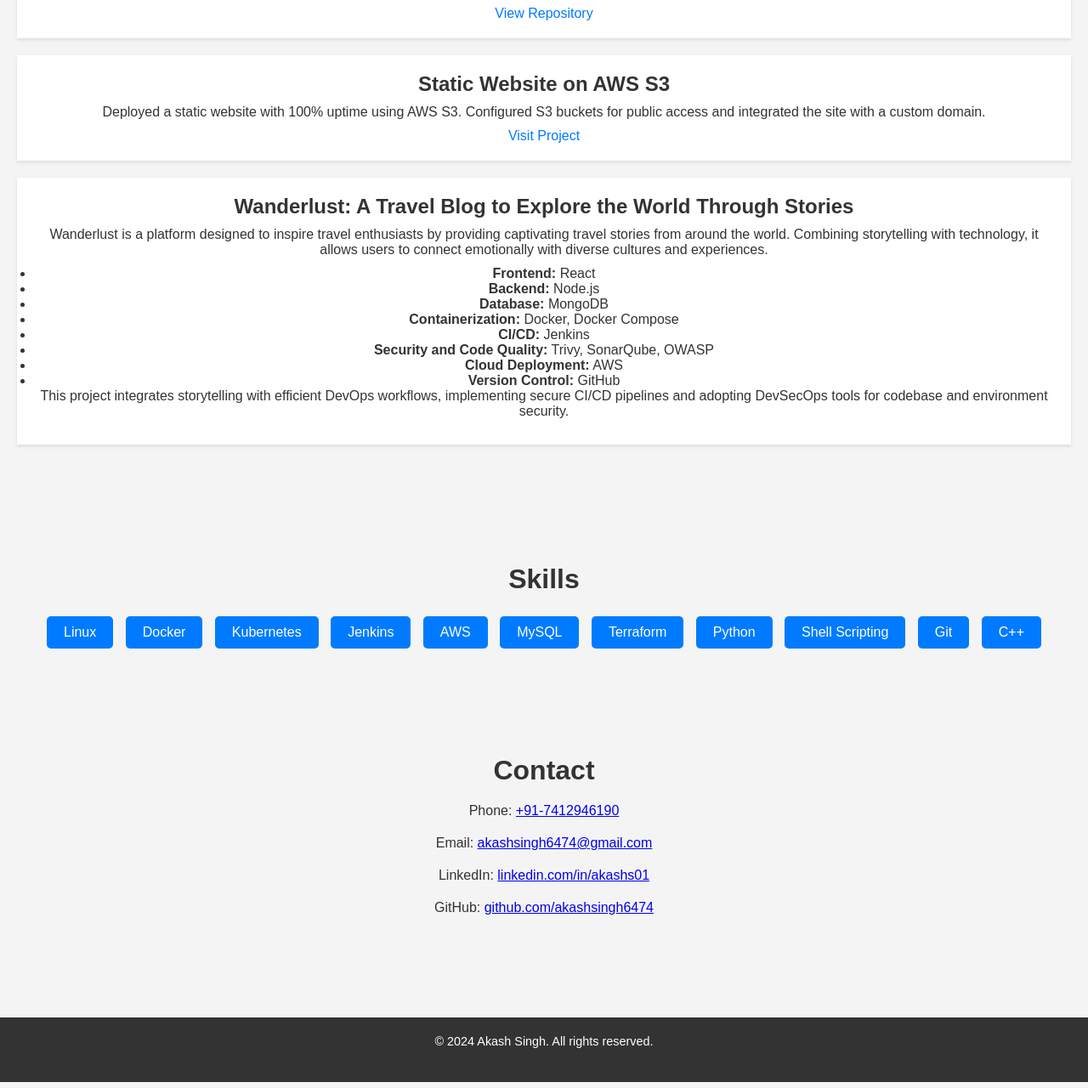
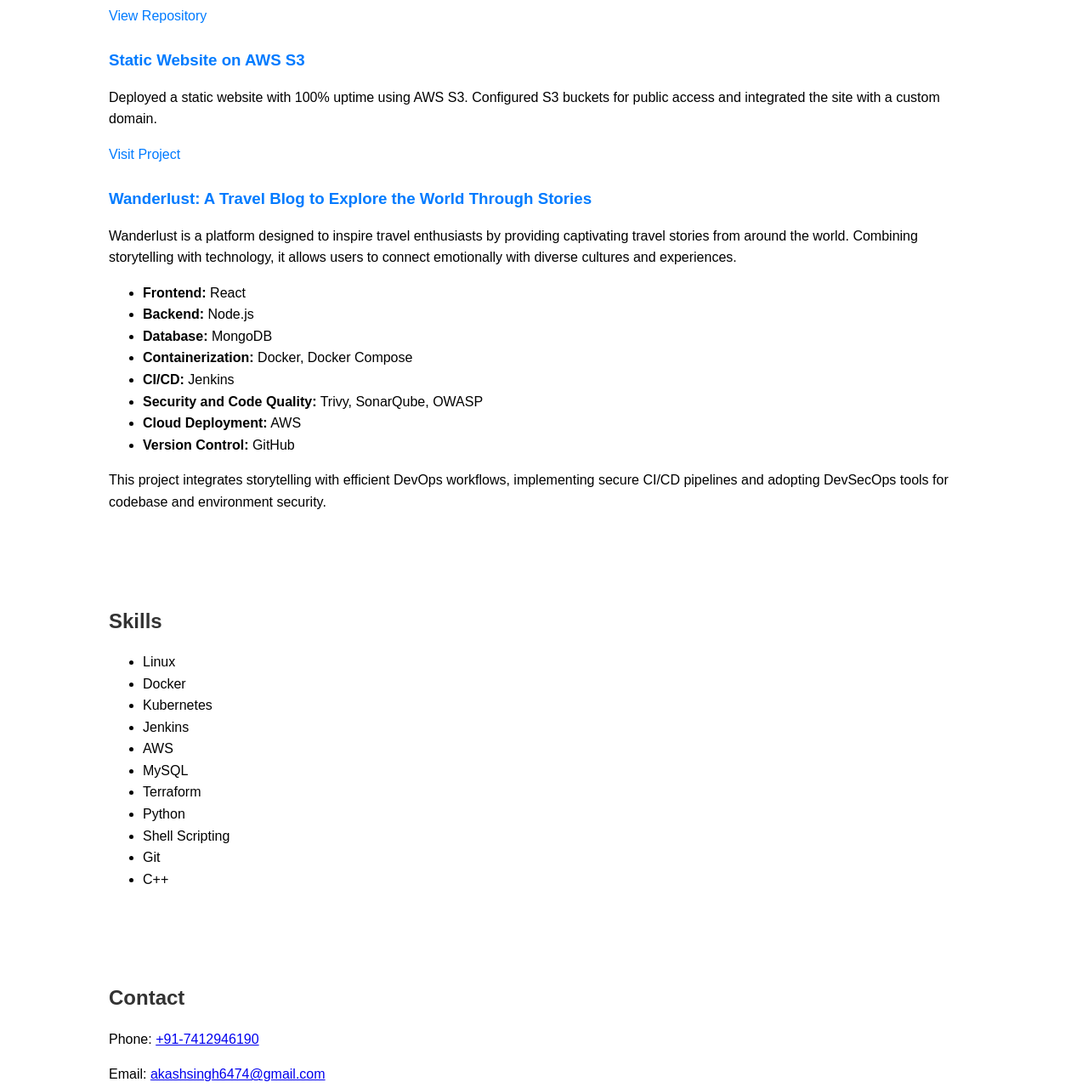
Before and after one commit to akashsingh6474/portfolio, a plain HTML site: page index.html in a window 1280 px wide. Shown: the part 802-2082 px from the top of the page at 85% size. Drawn offline with Linux system fonts and the light colour scheme.

Commit message:
Update style.css

```diff
--- a/style.css
+++ b/style.css
@@ -1,34 +1,30 @@
-* {
+body {
+    font-family: Arial, sans-serif;
+    line-height: 1.6;
     margin: 0;
     padding: 0;
-    box-sizing: border-box;
-}
-
-body {
-    font-family: Arial, sans-serif;
-    background-color: #f4f4f4;
-    color: #333;
 }
 
 header {
-    background-color: #333;
+    background: #333;
     color: #fff;
-    padding: 20px 0;
+    padding: 1rem 0;
     text-align: center;
 }
 
 header h1 {
-    margin-bottom: 10px;
+    margin: 0;
     font-size: 2.5rem;
 }
 
 header p {
     font-size: 1.2rem;
+    margin: 0.5rem 0;
 }
 
 nav ul {
     list-style: none;
-    margin: 20px 0;
+    padding: 0;
 }
 
 nav ul li {
@@ -39,39 +35,30 @@ nav ul li {
 nav ul li a {
     color: #fff;
     text-decoration: none;
-    font-size: 1rem;
 }
 
 .section {
-    padding: 60px 20px;
-    text-align: center;
+    padding: 2rem 0;
+}
+
+.container {
+    width: 80%;
+    margin: auto;
+    overflow: hidden;
 }
 
 h2 {
-    font-size: 2rem;
-    margin-bottom: 20px;
+    margin-bottom: 1rem;
+    color: #333;
 }
 
-p {
-    font-size: 1rem;
-    margin-bottom: 20px;
-}
-
-.project {
-    background-color: #fff;
-    padding: 20px;
-    margin: 20px 0;
-    box-shadow: 0 2px 4px rgba(0, 0, 0, 0.1);
+.project, .skills-list {
+    margin-bottom: 1.5rem;
 }
 
 .project h3 {
-    margin-bottom: 10px;
-    font-size: 1.5rem;
-}
-
-.project p {
-    font-size: 1rem;
-    margin-bottom: 10px;
+    margin-bottom: 0.5rem;
+    color: #007BFF;
 }
 
 .project a {
@@ -79,28 +66,9 @@ p {
     text-decoration: none;
 }
 
-.skills-list {
-    list-style: none;
-    padding: 0;
+footer {
+    text-align: center;
+    padding: 1rem 0;
+    background: #333;
+    color: #fff;
 }
-
-.skills-list li {
-    display: inline-block;
-    background-color: #007BFF;
-    color: #fff;
-    padding: 10px 20px;
-    margin: 5px;
-    border-radius: 5px;
-}
-
-footer {
-    background-color: #333;
-    color: #fff;
-    text-align: center;
-    padding: 20px 0;
-    margin-top: 40px;
-}
-
-footer p {
-    font-size: 0.9rem;
-}
```
